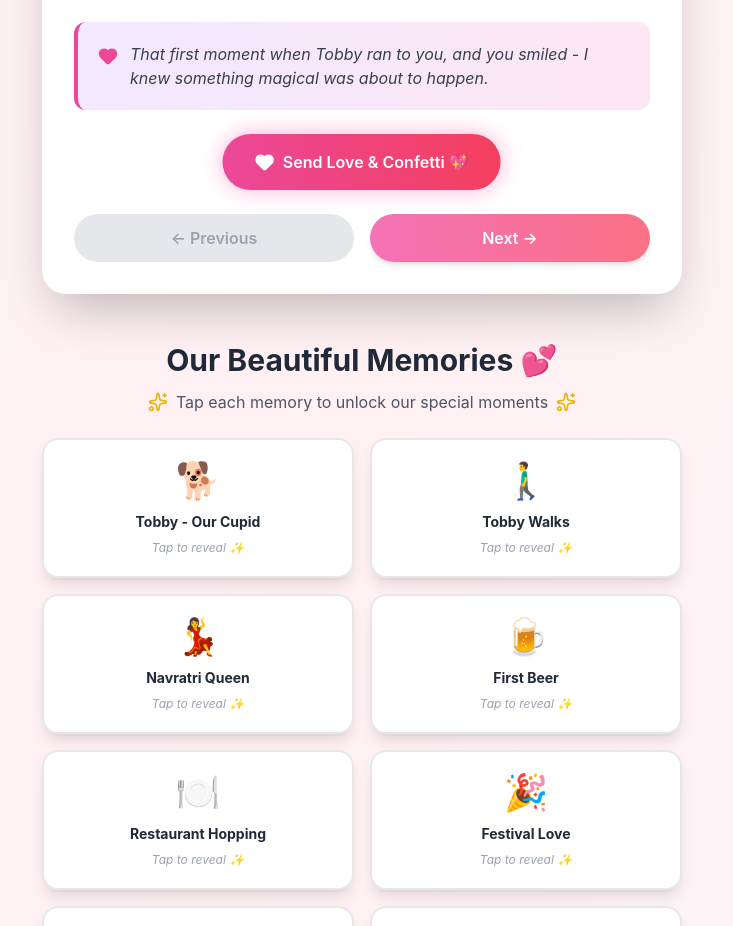
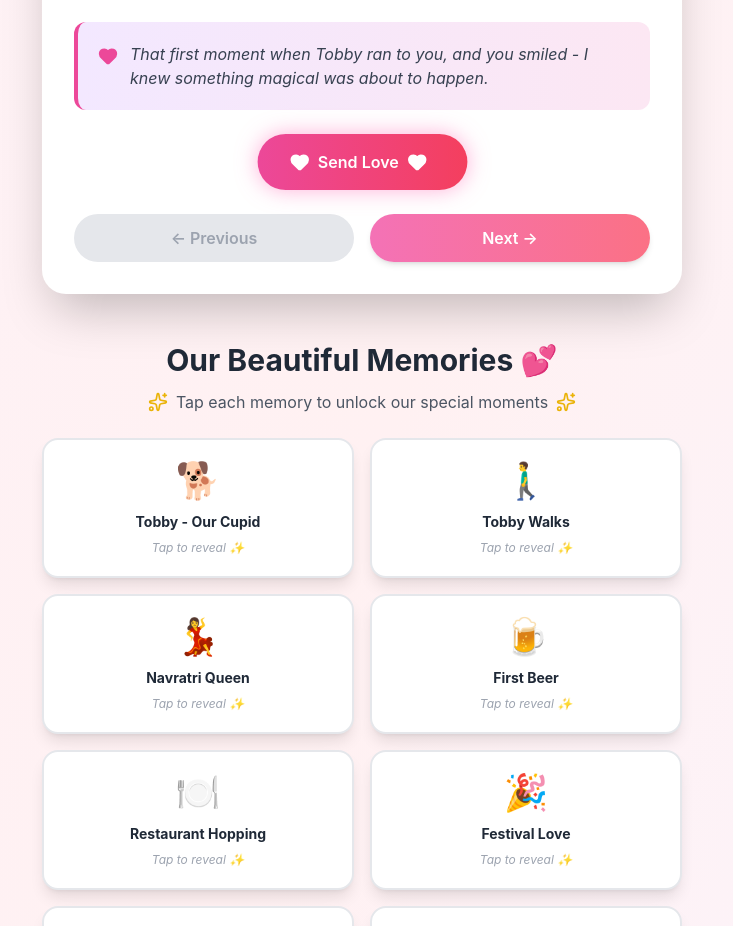
Before and after one commit to Rush2210/birthday-app, a React (Create React App) app: page / in a window 1280 px wide. Shown: the part 1361-2287 px from the top of the page, without its empty margins (278-1011 px from the left). Built offline with nearby package versions, Linux system fonts and the light colour scheme.

Commit message:
Update the confetti button to send love

```diff
--- a/src/App.jsx
+++ b/src/App.jsx
@@ -930,7 +930,8 @@ export default function VidhiBirthdayWebsite() {
                 className="bg-gradient-to-r from-pink-500 to-rose-500 text-white px-8 py-4 rounded-full font-semibold shadow-lg hover:shadow-xl transform hover:scale-105 transition-all duration-300 inline-flex items-center animate-pulse-glow"
               >
                 <Heart className="mr-2" fill="currentColor" size={20} />
-                Send Love & Confetti 💖
+                Send Love &nbsp;
+                <Heart className="mr-2" fill="currentColor" size={20} />
               </button>
             </div>
 
```
